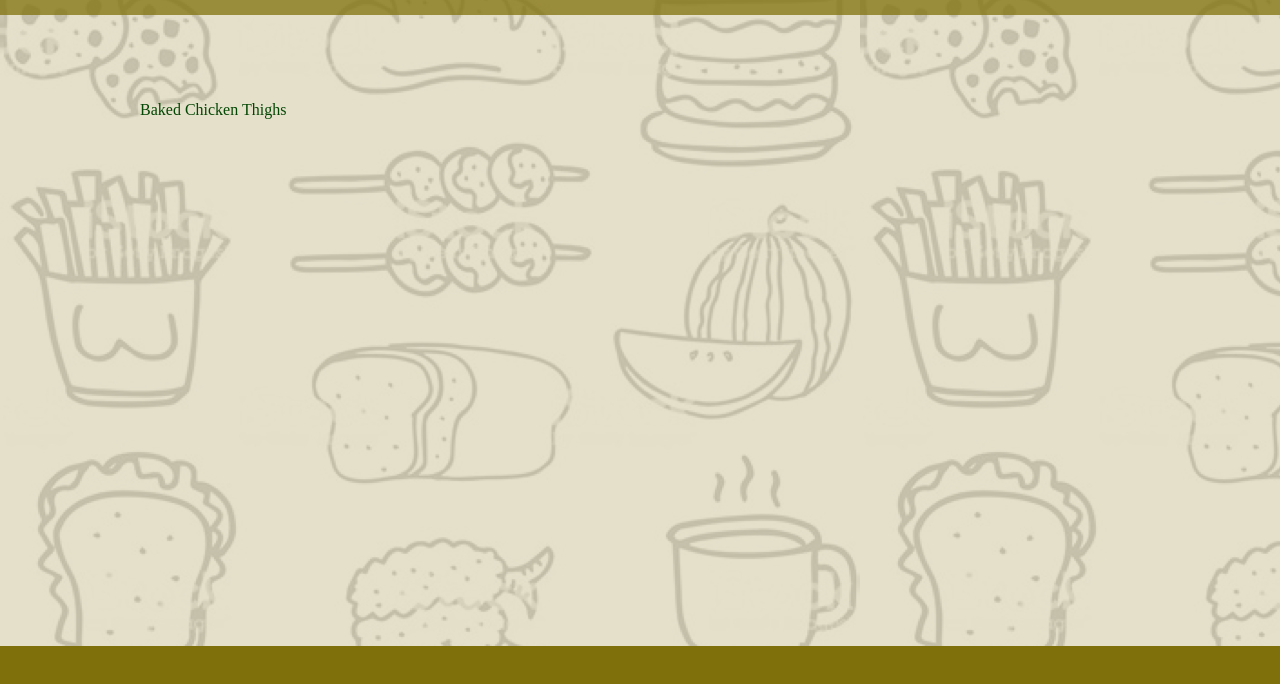
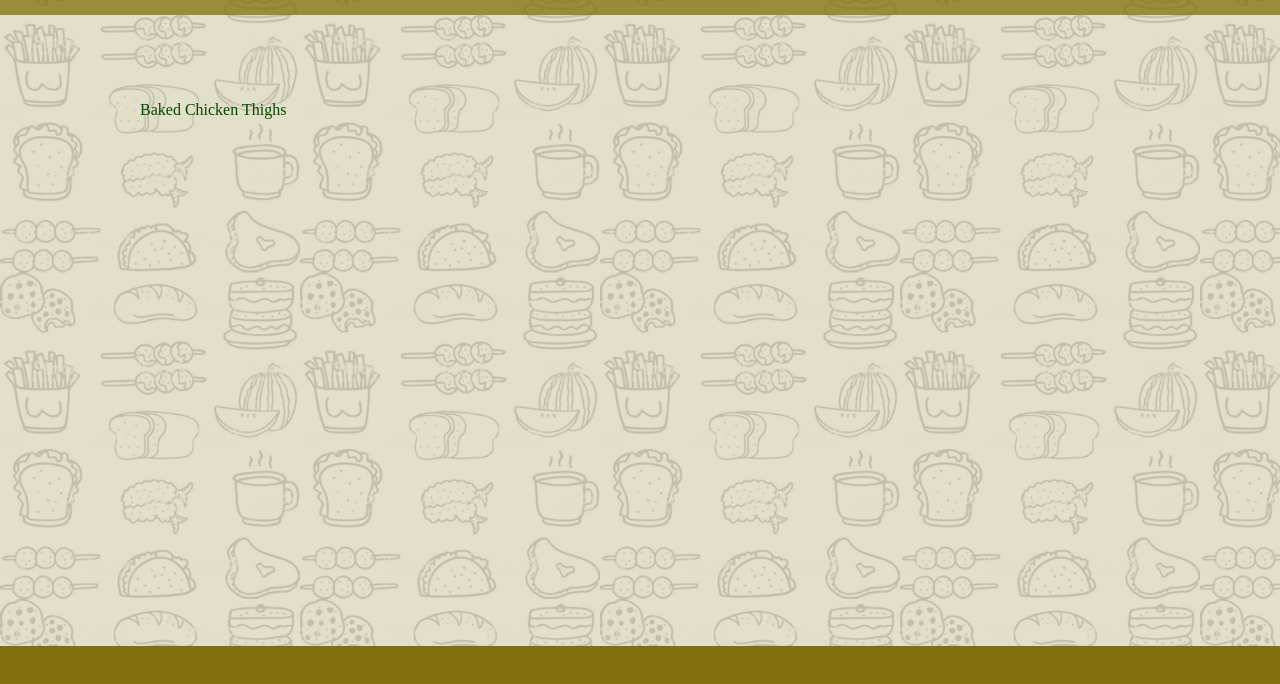
Before and after one commit to toladad/odin-recipes, a plain HTML site: page index.html in a window 1280 px wide. Shown: the part 54-738 px from the top of the page. Drawn offline with Linux system fonts and the light colour scheme.

Commit message:
update background again

```diff
--- a/style.css
+++ b/style.css
@@ -19,6 +19,8 @@ ul{
 body{
     background-color: rgba(128, 112, 11,.25);
     background-image: url("./images/food_transparent.png");
+    background-repeat: repeat;
+    background-size: 300px;
     margin:0px
 }
 
```
